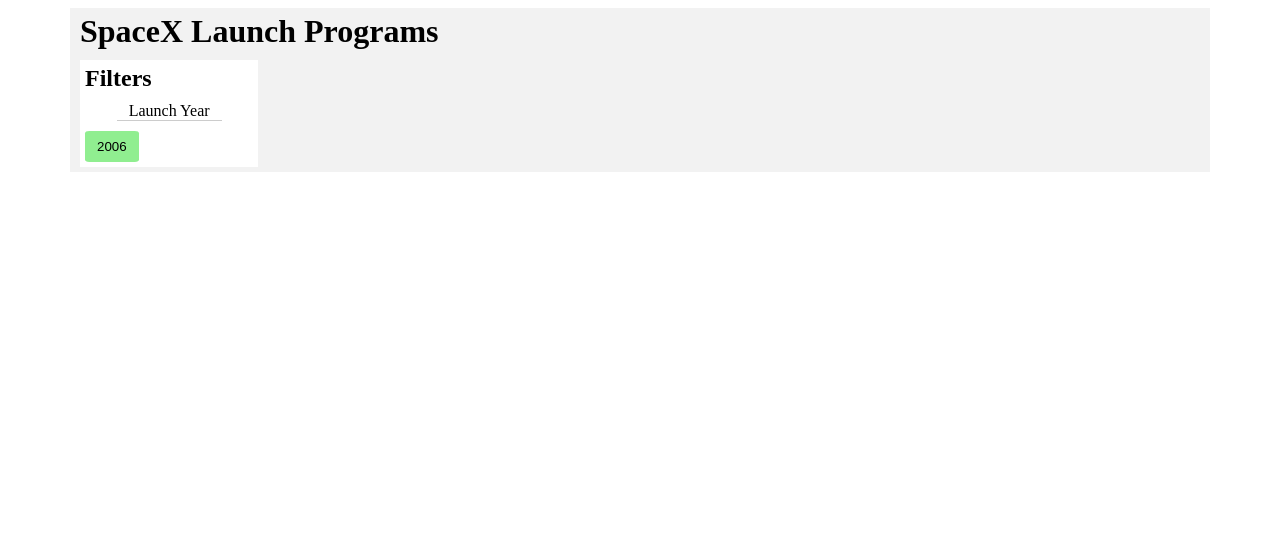
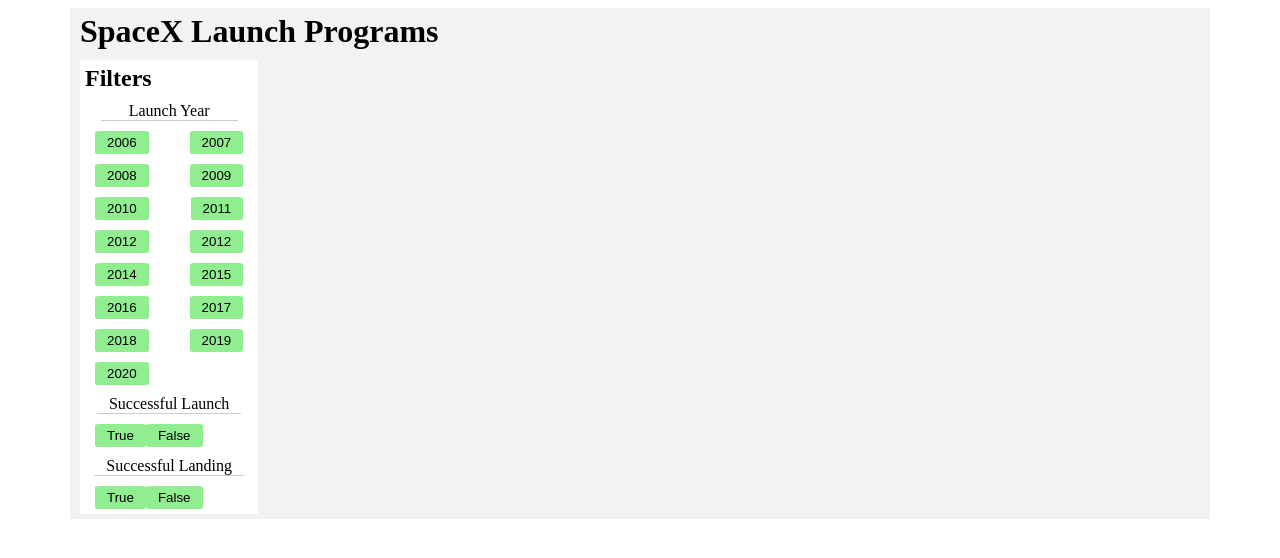
Before and after one commit to rishabhm1508/SpaceX, an Angular app: page /launches in a window 1280 px wide. Shown: the top 558 px of the page. Built offline with nearby package versions, Linux system fonts and the light colour scheme.

Commit message:
spaceX theme

```diff
--- a/src/app/components/launch-filter/launch-filter.component.html
+++ b/src/app/components/launch-filter/launch-filter.component.html
@@ -7,10 +7,42 @@
       <label class="year-label-content">Launch Year</label>
     </div>
 
-    <div class="row">
-        <div class="col-d-12">
-           <button class="year-selected" type="button">2006</button>
-        </div>
+    <div class="year-btn-container">
+      <div class="col-d-6" *ngFor="let year of years; let index = index">
+        <button
+          [ngStyle]="{ float: index % 2 !== 0 ? 'right' : '' }"
+          class="year-selected"
+          type="button"
+        >
+          {{ year }}
+        </button>
+      </div>
+    </div>
+
+    <div class="col-d-12 year-label-container">
+      <label class="label-success-launch">Successful Launch</label>
+    </div>
+
+    <div class="year-btn-container">
+      <div class="col-d-12">
+        <button class="year-selected" type="button">True</button>
+        <button class="year-selected year-second-btn" type="button">
+          False
+        </button>
+      </div>
+    </div>
+
+    <div class="col-d-12 year-label-container">
+      <label class="label-success-launch">Successful Landing</label>
+    </div>
+
+    <div class="year-btn-container">
+      <div class="col-d-12">
+        <button class="year-selected" type="button">True</button>
+        <button class="year-selected year-second-btn" type="button">
+          False
+        </button>
+      </div>
     </div>
   </div>
 </div>
--- a/src/app/components/launch-filter/launch-filter.component.scss
+++ b/src/app/components/launch-filter/launch-filter.component.scss
@@ -1,5 +1,3 @@
-@import "variables";
-@import "functions";
 @import "mixins";
 
 .year {
@@ -10,6 +8,12 @@
   &-unselected {
     @include year;
     background-color: lightgreen;
+  }
+  &-btn-container {
+    padding: 0px rem-calc(10);
+  }
+  &-second-btn {
+    float: right;
   }
 }
 
@@ -28,8 +32,12 @@
     justify-content: center;
   }
   &-content {
-    border-bottom: 1px solid $launch-label-border;
-    padding-right: rem-calc(12);
-    padding-left: rem-calc(12);
+    @include filter-labels(28, 28);
   }
 }
+
+.label {
+  &-success-launch {
+    @include filter-labels(12, 12);
+  }
+}
--- a/src/app/components/launch-filter/launch-filter.component.ts
+++ b/src/app/components/launch-filter/launch-filter.component.ts
@@ -1,16 +1,14 @@
-import { Component, OnInit } from '@angular/core';
+import { Component, OnInit } from "@angular/core";
+import { YEARS } from "src/app/shared/space-x.constant";
 
 @Component({
-  selector: 'app-launch-filter',
-  templateUrl: './launch-filter.component.html',
-  styleUrls: ['./launch-filter.component.scss']
+  selector: "app-launch-filter",
+  templateUrl: "./launch-filter.component.html",
+  styleUrls: ["./launch-filter.component.scss"],
 })
 export class LaunchFilterComponent implements OnInit {
+  years = YEARS;
+  constructor() {}
 
-  constructor() { }
-
-  ngOnInit() {
-
-  }
-
+  ngOnInit() {}
 }
--- /dev/null
+++ b/src/app/shared/space-x.constant.ts
@@ -0,0 +1,17 @@
+export const YEARS = [
+  "2006",
+  "2007",
+  "2008",
+  "2009",
+  "2010",
+  "2011",
+  "2012",
+  "2012",
+  "2014",
+  "2015",
+  "2016",
+  "2017",
+  "2018",
+  "2019",
+  "2020"
+];
--- a/src/css/_mixins.scss
+++ b/src/css/_mixins.scss
@@ -1,7 +1,15 @@
 @import "functions";
+@import "variables";
 
 @mixin year {
-  padding: rem-calc(8) rem-calc(12);
+  padding: rem-calc(4) rem-calc(12);
   border: none;
   border-radius: 8%;
+  outline: none;
 }
+
+@mixin filter-labels($pad-left, $pad-right) {
+  border-bottom: 1px solid $launch-label-border;
+  padding-right: rem-calc($pad-right);
+  padding-left: rem-calc($pad-left);
+}
--- a/src/css/_spaceX-theme.scss
+++ b/src/css/_spaceX-theme.scss
@@ -18,6 +18,7 @@
 .row {
   display: flex;
   flex-wrap: wrap;
+  width: 100%;
 }
 
 /* For mobile phones: */
```
